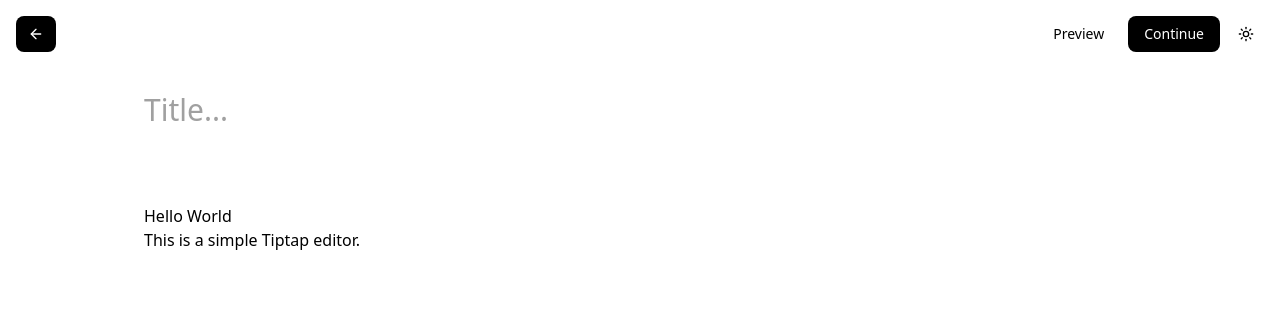
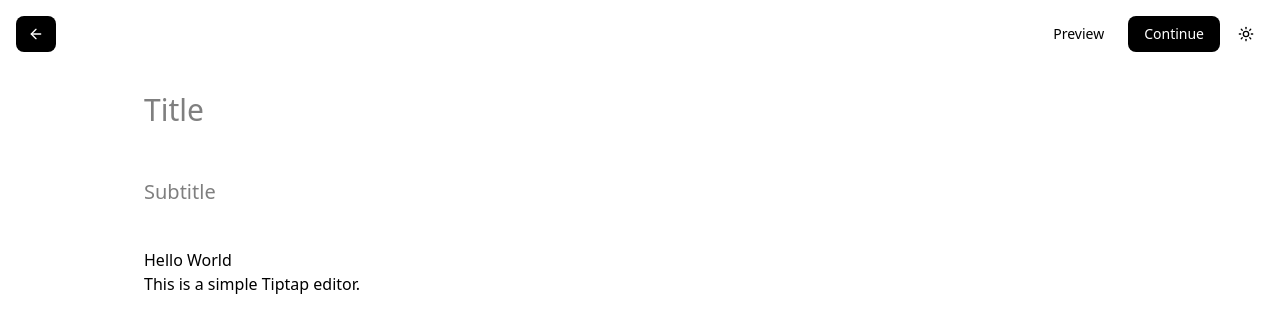
Before and after one commit to daveclinton/upesi-notes, a Next.js app: page / in a window 1280 px wide. Shown: the top 332 px of the page. Built offline with nearby package versions, Linux system fonts and the light colour scheme.

Commit message:
feat: add next app

```diff
--- a/components/tip-tap-editor.tsx
+++ b/components/tip-tap-editor.tsx
@@ -1,11 +1,19 @@
 "use client";
-import React, { useState } from "react";
+
+import React, { useState, useRef, useEffect } from "react";
 import { EditorContent, useEditor } from "@tiptap/react";
 import { StarterKit } from "@tiptap/starter-kit";
-import ControlledEditableContent from "./ControlledEditableContent";
+
+interface Content {
+  title: string;
+  subTitle: string;
+}
 
 const MainEditor = () => {
-  const [content, setContent] = useState<string>("Title...");
+  const [content, setContent] = useState<Content>({ title: "", subTitle: "" });
+  const titleRef = useRef<HTMLTextAreaElement>(null);
+  const subtitleRef = useRef<HTMLTextAreaElement>(null);
+
   const editor = useEditor({
     extensions: [StarterKit],
     content: "<h1>Hello World</h1><p>This is a simple Tiptap editor.</p>",
@@ -16,18 +24,60 @@ const MainEditor = () => {
       },
     },
   });
+
+  const adjustHeight = (textarea: HTMLTextAreaElement | null) => {
+    if (textarea) {
+      textarea.style.height = "auto";
+      textarea.style.height = `${textarea.scrollHeight}px`;
+    }
+  };
+
+  useEffect(() => {
+    adjustHeight(titleRef.current);
+    adjustHeight(subtitleRef.current);
+  }, [content]);
+
+  const handleChange = (
+    e: React.ChangeEvent<HTMLTextAreaElement>,
+    field: keyof Content
+  ) => {
+    setContent((prev) => ({ ...prev, [field]: e.target.value }));
+    adjustHeight(e.target);
+  };
+
+  const textareaProps = {
+    className:
+      "mousetrap text-muted-foreground mb-2 outline-none w-full resize-none",
+    maxLength: 200,
+    "data-gramm": "false",
+    "data-gramm_editor": "false",
+    "data-enable-grammarly": "false",
+  };
+
   return (
     <main className="mx-auto max-w-5xl px-4 py-6">
-      <ControlledEditableContent
-        value={content}
-        onChange={setContent}
-        placeholder="Add your content here..."
-        className="text-3xl text-muted-foreground mb-6 outline-none"
+      <textarea
+        ref={titleRef}
+        id="post-title"
+        data-testid="post-title"
+        aria-label="title"
+        placeholder="Title"
+        value={content.title}
+        onChange={(e) => handleChange(e, "title")}
+        {...textareaProps}
+        className={`${textareaProps.className} text-3xl text-primary`}
       />
-      <div
-        contentEditable
-        className="text-xl text-muted-foreground mb-6 outline-none"
-      ></div>
+      <textarea
+        ref={subtitleRef}
+        id="post-subtitle"
+        data-testid="post-subtitle"
+        aria-label="subtitle"
+        placeholder="Subtitle"
+        value={content.subTitle}
+        onChange={(e) => handleChange(e, "subTitle")}
+        {...textareaProps}
+        className={`${textareaProps.className} text-xl text-primary`}
+      />
       <EditorContent editor={editor} />
     </main>
   );
```
